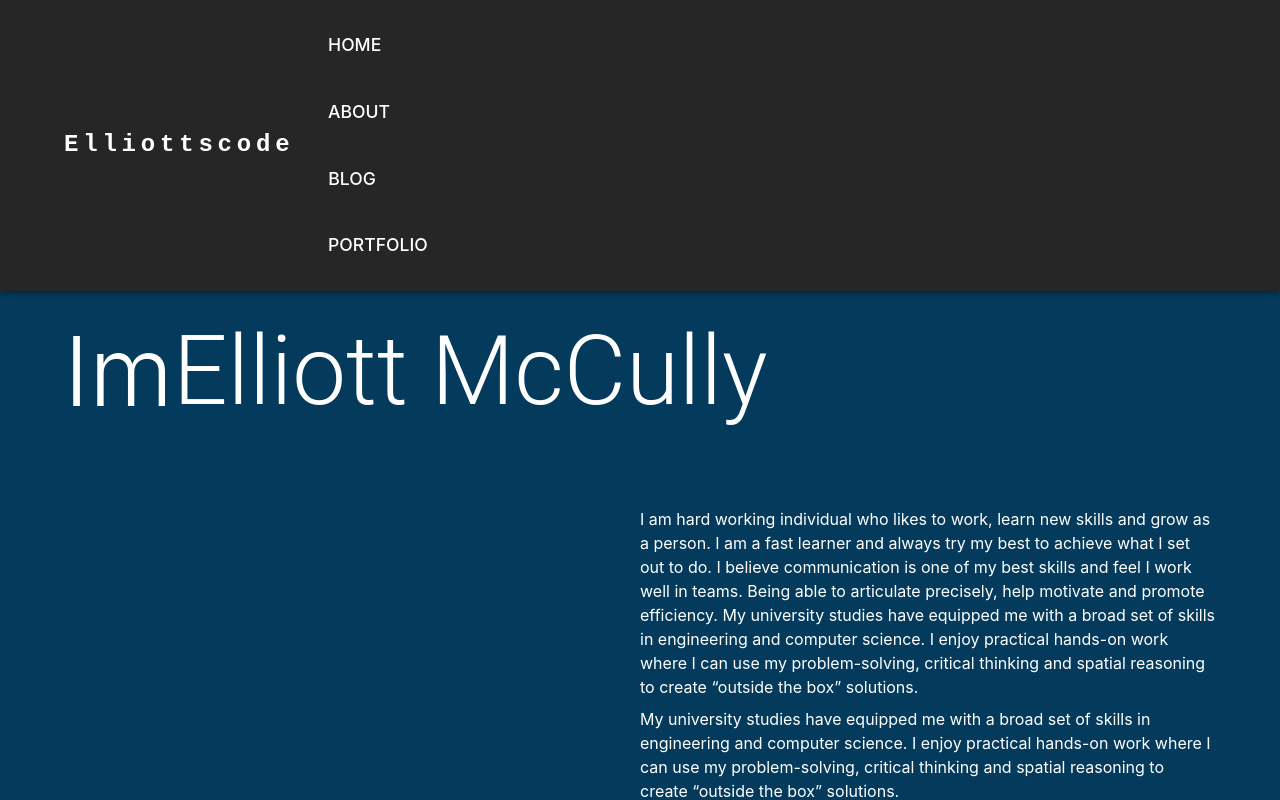
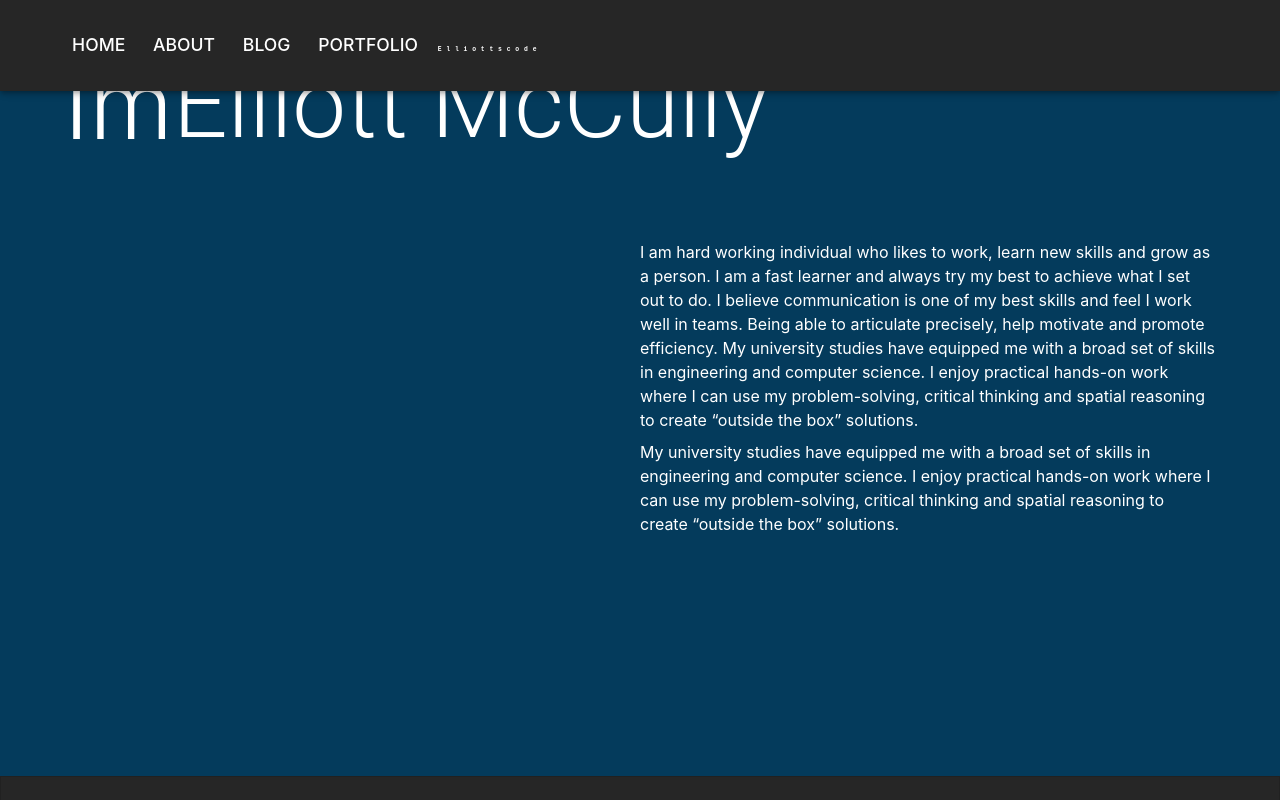
Before and after one commit to Elliottscode/Elliottscode-portfolio, a React app: page / in a window 1280 px wide. Shown: the top 800 px of the page. Built offline with nearby package versions, Linux system fonts and the light colour scheme.

Commit message:
App bar adjustments

```diff
--- a/src/component/AppBar.tsx
+++ b/src/component/AppBar.tsx
@@ -31,33 +31,14 @@ function ResponsiveAppBar() {
 
   return (
     <ThemeProvider theme={darkTheme}>
-    <Box sx={{flexGrow: 1}}>
-    <AppBar  sx={{position: "static", bgcolor: 'background.paper', boxShadow: "true"}}>
+    <Grid container direction="row" width="100%" alignItems="center" display="inline-block">
+    <AppBar  sx={{ bgcolor: 'background.paper', boxShadow: "true"}}>
       <Container >
         <Toolbar disableGutters>
-          <Typography
-            variant="h6"
-            component="a"
-            sx={{
-              mr: 10,
-              display: { xs: 'none', md: 'flex' },
-              fontFamily: 'monospace',
-              fontWeight: 700,
-              letterSpacing: '.3rem',
-              color: 'text.primary',
-              textDecoration: 'none',
-              fontSize: '150%',
-              marginRight: '2vw'
-            }}
-          >
-            Elliottscode
-          </Typography>
-          <Grid direction="row" alignItems="vertical" gap={1}>
-          <Box >
-
+          <Grid container item direction="row" spacing="1%" key={"pageMenu"}>
             {pageRoutes.map((route) => (
+              <Grid item xs="auto" display={"flex"} key={route.key} >
               <Link
-                key={route.key}
                 to={route.path}
                 style={{textDecoration: 'none'}}
               >
@@ -68,14 +49,36 @@ function ResponsiveAppBar() {
                 {route.title}
               </Button>
               </Link>
+              </Grid>
 
             ))}
+          <Grid item display="flex" textAlign="center"  key={"logoText"} >
+            <Box flexGrow={1} alignContent="center" >
+            <Box>
+            <Typography
+            variant="h6"
+            component="a"
+            sx={{
+
+              paddingTop: "10%",
+              fontFamily: 'monospace',
+              fontWeight: 700,
+              letterSpacing: '.3rem',
+              color: 'text.primary',
+              textDecoration: 'none',
+              fontSize: '40%'
+            }}
+          >
+            Elliottscode
+          </Typography>
           </Box>
+          </Box>
+          </Grid>
           </Grid>
         </Toolbar>
       </Container>
     </AppBar>
-    </Box>
+    </Grid>
     </ThemeProvider>
   );
 }
--- a/src/themes/lightTheme.ts
+++ b/src/themes/lightTheme.ts
@@ -2,6 +2,22 @@ import { createTheme } from "@mui/material";
 
 
 const light = createTheme({
+    typography: {
+
+
+    fontFamily: [
+        '-apple-system',
+        'BlinkMacSystemFont',
+        '"Segoe UI"',
+        'Roboto',
+        '"Helvetica Neue"',
+        'Arial',
+        'sans-serif',
+        '"Apple Color Emoji"',
+        '"Segoe UI Emoji"',
+        '"Segoe UI Symbol"',
+      ].join(','),
+},
 
     palette: {
         primary: {
```
